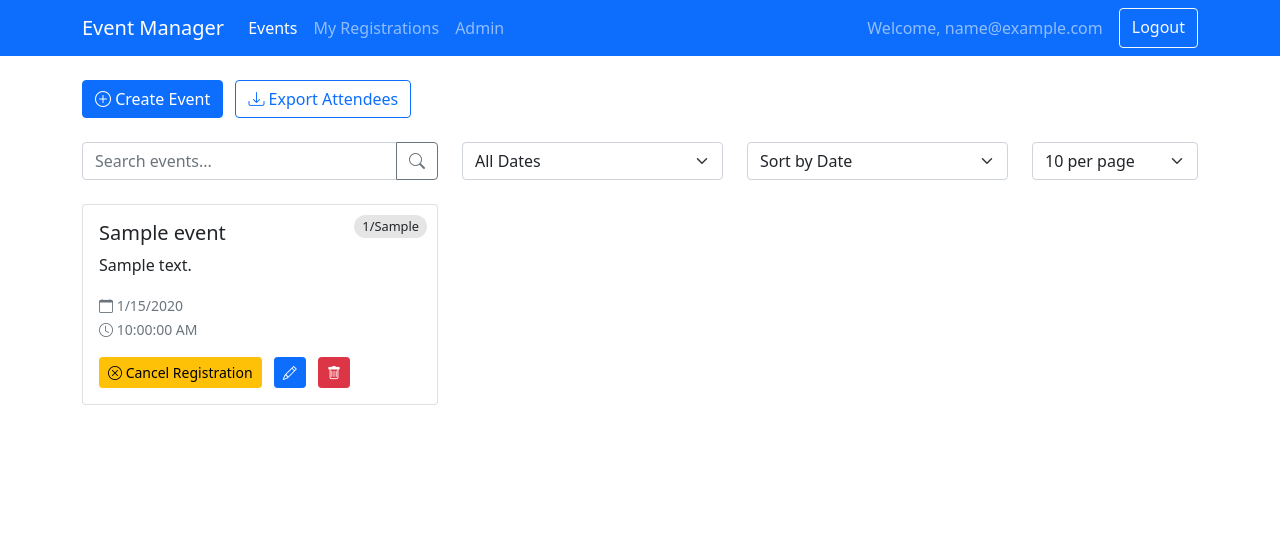
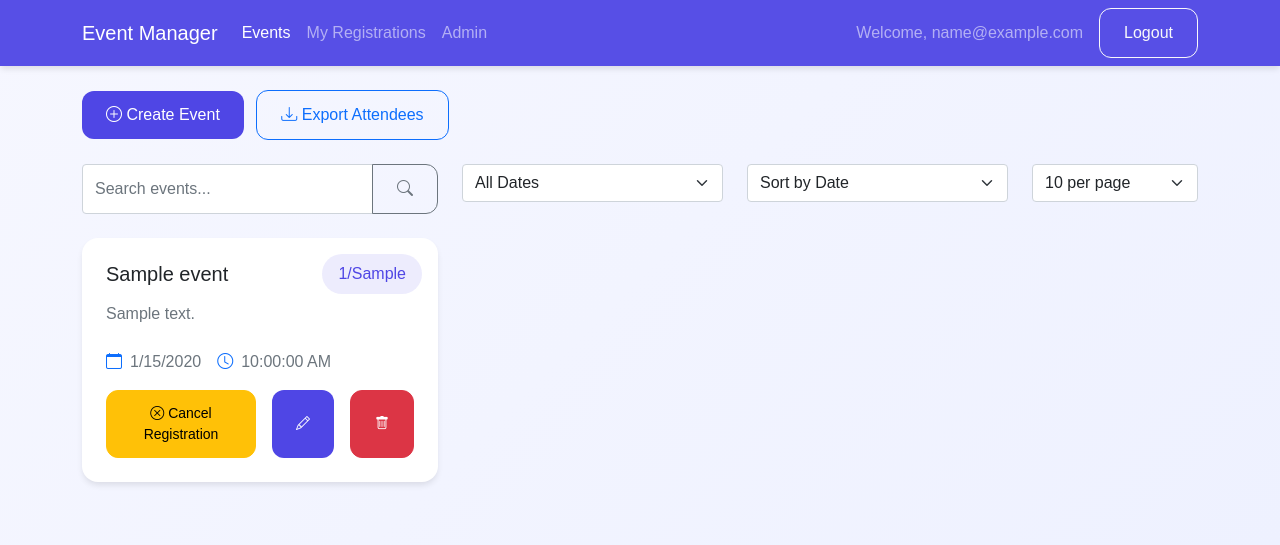
Before and after one commit to Motawash-Semeen/Event-Management-System, a PHP site: page /dashboard.php in a window 1280 px wide. Shown: the top 545 px of the page. Run offline with PHP 8.4, Linux system fonts and the light colour scheme; the visitor is signed in with stand-in values (Sample User, id 1); tables that the repository leaves empty or names only in its code hold one stand-in row (values such as "Sample post").

Commit message:
minor issues fixed and ui/ux improve

```diff
--- a/auth/login.php
+++ b/auth/login.php
@@ -8,6 +8,7 @@ header('Content-Type: application/json');
 if ($_SERVER["REQUEST_METHOD"] == "POST") {
     $database = new Database();
     $db = $database->getConnection();
+    $db->setAttribute(PDO::ATTR_ERRMODE, PDO::ERRMODE_EXCEPTION);
 
     $email = Validator::sanitizeInput($_POST['email']);
     $password = $_POST['password'];
@@ -39,7 +40,7 @@ if ($_SERVER["REQUEST_METHOD"] == "POST") {
                 'message' => 'Invalid credentials'
             ]);
         }
-    } catch(PDOException $e) {
+    } catch(Throwable $e) {
         echo json_encode([
             'success' => false,
             'message' => 'Database error'
--- a/auth/register.php
+++ b/auth/register.php
@@ -7,6 +7,7 @@ header('Content-Type: application/json');
 if ($_SERVER["REQUEST_METHOD"] == "POST") {
     $database = new Database();
     $db = $database->getConnection();
+    $db->setAttribute(PDO::ATTR_ERRMODE, PDO::ERRMODE_EXCEPTION);
 
     $email = Validator::sanitizeInput($_POST['email']);
     $username = Validator::sanitizeInput($_POST['username']);
@@ -51,7 +52,7 @@ if ($_SERVER["REQUEST_METHOD"] == "POST") {
         } else {
             throw new Exception('Failed to create user');
         }
-    } catch(PDOException $e) {
+    } catch(Throwable $e) {
         error_log($e->getMessage());
         echo json_encode([
             'success' => false,
--- a/config/database.php
+++ b/config/database.php
@@ -15,7 +15,7 @@ class Database {
                 $this->password
             );
             $this->conn->setAttribute(PDO::ATTR_ERRMODE, PDO::ERRMODE_EXCEPTION);
-        } catch(PDOException $e) {
+        } catch(Throwable $e) {
             echo "Connection Error: " . $e->getMessage();
         }
         return $this->conn;
--- a/dashboard.php
+++ b/dashboard.php
@@ -20,23 +20,118 @@ $isAdmin = AdminAuth::isAdmin();
     <link href="https://cdn.jsdelivr.net/npm/bootstrap@5.1.3/dist/css/bootstrap.min.css" rel="stylesheet">
     <link href="https://cdn.jsdelivr.net/npm/bootstrap-icons@1.8.1/font/bootstrap-icons.css" rel="stylesheet">
     <style>
-        .loading-spinner {
-            display: none;
+    :root {
+        --primary: #4f46e5;
+        --primary-hover: #4338ca;
+        --surface: #ffffff;
+        --surface-hover: #f8fafc;
+        --text: #1f2937;
+        --text-light: #6b7280;
+        --success: #10b981;
+        --warning: #f59e0b;
+        --danger: #ef4444;
+    }
+
+    body {
+        background: linear-gradient(135deg, #f6f7ff 0%, #eef1ff 100%);
+        font-family: 'Plus Jakarta Sans', sans-serif;
+    }
+
+    .navbar {
+        backdrop-filter: blur(10px);
+        background: rgba(79, 70, 229, 0.95) !important;
+        box-shadow: 0 4px 6px -1px rgba(0, 0, 0, 0.1);
+    }
+
+    .card {
+        border: none;
+        border-radius: 1rem;
+        background: var(--surface);
+        box-shadow: 0 4px 6px -1px rgba(0, 0, 0, 0.1);
+        transition: all 0.3s ease;
+        overflow: hidden;
     }
 
     .card:hover {
-            box-shadow: 0 4px 8px rgba(0, 0, 0, 0.1);
-            transition: box-shadow 0.3s ease-in-out;
+        transform: translateY(-5px);
+        box-shadow: 0 20px 25px -5px rgba(0, 0, 0, 0.1);
+    }
+
+    .btn {
+        border-radius: 0.75rem;
+        padding: 0.75rem 1.5rem;
+        font-weight: 500;
+        transition: all 0.3s ease;
+    }
+
+    .btn:hover {
+        transform: translateY(-2px);
+    }
+
+    .btn-primary {
+        background: var(--primary);
+        border: none;
+    }
+
+    .btn-primary:hover {
+        background: var(--primary-hover);
     }
 
     .registration-count {
         position: absolute;
-            top: 10px;
-            right: 10px;
-            background: rgba(0, 0, 0, 0.1);
-            padding: 2px 8px;
-            border-radius: 12px;
-            font-size: 0.8em;
+        top: 1rem;
+        right: 1rem;
+        background: rgba(79, 70, 229, 0.1);
+        color: var(--primary);
+        padding: 0.5rem 1rem;
+        border-radius: 2rem;
+        font-weight: 500;
+    }
+
+    .modal-content {
+        border-radius: 1rem;
+        border: none;
+    }
+
+    .modal .form-control {
+        border-radius: 0.75rem;
+        padding: 0.75rem 1rem;
+        border: 2px solid #e5e7eb;
+        transition: all 0.3s ease;
+    }
+
+    .modal .form-control:focus {
+        border-color: var(--primary);
+        box-shadow: 0 0 0 4px rgba(79, 70, 229, 0.1);
+    }
+
+    .loading-spinner {
+        position: fixed;
+        top: 50%;
+        left: 50%;
+        transform: translate(-50%, -50%);
+        z-index: 1000;
+    }
+
+    @keyframes fadeIn {
+        from { opacity: 0; transform: translateY(20px); }
+        to { opacity: 1; transform: translateY(0); }
+    }
+
+    .event-card {
+        animation: fadeIn 0.5s ease-out;
+    }
+
+    .pagination .page-link {
+        border-radius: 0.5rem;
+        margin: 0 0.25rem;
+        border: none;
+        color: var(--primary);
+    }
+
+    .pagination .page-item.active .page-link {
+        background: var(--primary);
+        color: white;
     }
 </style>
 </head>
@@ -62,7 +157,7 @@ $isAdmin = AdminAuth::isAdmin();
                         </li>
                     <?php endif; ?>
                 </ul>
-                <div class="d-flex">
+                <div class="d-flex align-items-center">
                     <span class="navbar-text me-3">
                         Welcome, <?php echo htmlspecialchars($_SESSION['email']); ?>
                     </span>
@@ -287,24 +382,27 @@ $isAdmin = AdminAuth::isAdmin();
                         </div>
                     `);
                 } else {
-                    events.forEach(function(event) {
+                    events.forEach(function(event, index) {
                         const eventDate = new Date(event.event_date);
+                        const delay = index * 100;
                         $('#eventsList').append(`
-                            <div class="col-md-4 mb-3">
-                                <div class="card">
-                                    <div class="card-body">
+                            <div class="col-md-4 mb-4">
+                                <div class="card event-card" style="animation-delay: ${delay}ms">
+                                    <div class="card-body p-4">
                                         <div class="registration-count">
                                             ${event.registered_count}/${event.max_capacity}
                                         </div>
-                                        <h5 class="card-title">${event.name}</h5>
-                                        <p class="card-text">${event.description}</p>
-                                        <p class="card-text">
-                                            <small class="text-muted">
-                                                <i class="bi bi-calendar"></i> ${eventDate.toLocaleDateString()}<br>
-                                                <i class="bi bi-clock"></i> ${eventDate.toLocaleTimeString()}
-                                            </small>
-                                        </p>
+                                        <h5 class="card-title mb-3">${event.name}</h5>
+                                        <p class="card-text text-muted mb-4">${event.description}</p>
+                                        <div class="d-flex align-items-center mb-3">
+                                            <i class="bi bi-calendar me-2 text-primary"></i>
+                                            <span class="text-muted">${eventDate.toLocaleDateString()}</span>
+                                            <i class="bi bi-clock ms-3 me-2 text-primary"></i>
+                                            <span class="text-muted">${eventDate.toLocaleTimeString()}</span>
+                                        </div>
+                                        <div class="d-flex gap-2">
                                             ${renderEventButtons(event)}
+                                        </div>
                                     </div>
                                 </div>
                             </div>
--- a/events/create.php
+++ b/events/create.php
@@ -11,6 +11,7 @@ if (!isset($_SESSION['user_id'])) {
 if ($_SERVER['REQUEST_METHOD'] == 'POST') {
     $database = new Database();
     $db = $database->getConnection();
+    $db->setAttribute(PDO::ATTR_ERRMODE, PDO::ERRMODE_EXCEPTION);
 
     $name = Validator::sanitizeInput($_POST['name']);
     $description = Validator::sanitizeInput($_POST['description']);
@@ -26,7 +27,7 @@ if ($_SERVER['REQUEST_METHOD'] == 'POST') {
             'success' => $result,
             'message' => $result ? 'Event created successfully' : 'Failed to create event'
         ]);
-    } catch(PDOException $e) {
+    } catch(Throwable $e) {
         echo json_encode([
             'success' => false,
             'message' => 'Database error: ' . $e->getMessage()
--- a/events/delete.php
+++ b/events/delete.php
@@ -12,6 +12,7 @@ if (!isset($_SESSION['user_id'])) {
 if ($_SERVER['REQUEST_METHOD'] == 'POST') {
     $database = new Database();
     $db = $database->getConnection();
+    $db->setAttribute(PDO::ATTR_ERRMODE, PDO::ERRMODE_EXCEPTION);
 
     $event_id = Validator::sanitizeInput($_POST['event_id']);
     $event_id = Security::decrypt($event_id);
@@ -25,7 +26,7 @@ if ($_SERVER['REQUEST_METHOD'] == 'POST') {
             'success' => $result,
             'message' => $result ? 'Event deleted successfully' : 'Event not found or unauthorized'
         ]);
-    } catch(PDOException $e) {
+    } catch(Throwable $e) {
         echo json_encode([
             'success' => false,
             'message' => 'Database error: ' . $e->getMessage()
--- a/events/get_event.php
+++ b/events/get_event.php
@@ -10,6 +10,7 @@ if (!isset($_SESSION['user_id'])) {
 
 $database = new Database();
 $db = $database->getConnection();
+$db->setAttribute(PDO::ATTR_ERRMODE, PDO::ERRMODE_EXCEPTION);
 
 $encrypted_event_id = isset($_GET['event_id']) ? $_GET['event_id'] : '';
 $event_id = Security::decrypt($encrypted_event_id);
@@ -25,6 +26,6 @@ try {
     } else {
         echo json_encode(['success' => false, 'message' => 'Event not found or unauthorized']);
     }
-} catch(PDOException $e) {
+} catch(Throwable $e) {
     echo json_encode(['success' => false, 'message' => 'Database error: ' . $e->getMessage()]);
 }
--- a/events/list.php
+++ b/events/list.php
@@ -12,6 +12,8 @@ if (!isset($_SESSION['user_id'])) {
 
 $database = new Database();
 $db = $database->getConnection();
+$db->setAttribute(PDO::ATTR_ERRMODE, PDO::ERRMODE_EXCEPTION);
+
 
 $page = isset($_GET['page']) ? (int)Validator::sanitizeInput($_GET['page']) : 1;
 $limit = isset($_GET['limit']) ? (int)Validator::sanitizeInput($_GET['limit']) : 10;
@@ -85,9 +87,9 @@ try {
             'total_events' => $totalEvents
         ]
     ]);
-} catch(PDOException $e) {
+} catch(Throwable $e) {
     echo json_encode([
         'success' => false,
-        'message' => 'Database error: ' . $e->getMessage()
+        'message' => 'Error: ' . $e->getMessage()
     ]);
 }
--- a/events/register.php
+++ b/events/register.php
@@ -11,6 +11,7 @@ if (!isset($_SESSION['user_id'])) {
 
 $database = new Database();
 $db = $database->getConnection();
+$db->setAttribute(PDO::ATTR_ERRMODE, PDO::ERRMODE_EXCEPTION);
 
 // Validate and decrypt event_id
 if (!isset($_POST['event_id']) || empty($_POST['event_id'])) {
@@ -55,6 +56,6 @@ try {
     } else {
         echo json_encode(['success' => false, 'message' => 'Event not found']);
     }
-} catch(PDOException $e) {
+} catch(Throwable $e) {
     echo json_encode(['success' => false, 'message' => 'Database error: ' . $e->getMessage()]);
 }
--- a/events/update.php
+++ b/events/update.php
@@ -11,6 +11,7 @@ if (!isset($_SESSION['user_id'])) {
 if ($_SERVER['REQUEST_METHOD'] == 'POST') {
     $database = new Database();
     $db = $database->getConnection();
+    $db->setAttribute(PDO::ATTR_ERRMODE, PDO::ERRMODE_EXCEPTION);
 
     $event_id = Validator::sanitizeInput($_POST['event_id']);
     $name = Validator::sanitizeInput($_POST['name']);
@@ -38,7 +39,7 @@ if ($_SERVER['REQUEST_METHOD'] == 'POST') {
                 'message' => 'Event not found or unauthorized'
             ]);
         }
-    } catch(PDOException $e) {
+    } catch(Throwable $e) {
         echo json_encode([
             'success' => false,
             'message' => 'Database error: ' . $e->getMessage()
--- a/reports/event_stats.php
+++ b/reports/event_stats.php
@@ -7,6 +7,7 @@ AdminAuth::requireAdmin();
 
 $database = new Database();
 $db = $database->getConnection();
+$db->setAttribute(PDO::ATTR_ERRMODE, PDO::ERRMODE_EXCEPTION);
 
 try {
     $stmt = $db->prepare("
@@ -24,7 +25,7 @@ try {
         'total_events' => $stats['total_events'],
         'total_registrations' => $stats['total_registrations']
     ]);
-} catch(PDOException $e) {
+} catch(Throwable $e) {
     echo json_encode([
         'success' => false,
         'message' => 'Database error: ' . $e->getMessage()
--- a/reports/export_attendees.php
+++ b/reports/export_attendees.php
@@ -12,6 +12,7 @@ if ($_SERVER['REQUEST_METHOD'] == 'GET') {
 
     $database = new Database();
     $db = $database->getConnection();
+    $db->setAttribute(PDO::ATTR_ERRMODE, PDO::ERRMODE_EXCEPTION);
 
     try {
         // Get event details
--- a/utils/AdminAuth.php
+++ b/utils/AdminAuth.php
@@ -7,6 +7,7 @@ class AdminAuth {
 
         $database = new Database();
         $db = $database->getConnection();
+        $db->setAttribute(PDO::ATTR_ERRMODE, PDO::ERRMODE_EXCEPTION);
 
         $stmt = $db->prepare("SELECT is_admin FROM users WHERE id = ?");
         $stmt->execute([$_SESSION['user_id']]);
```
Also changed, not shown: index.php (+46 -11 lines). Lines whose indentation alone changed are shown as unchanged.
